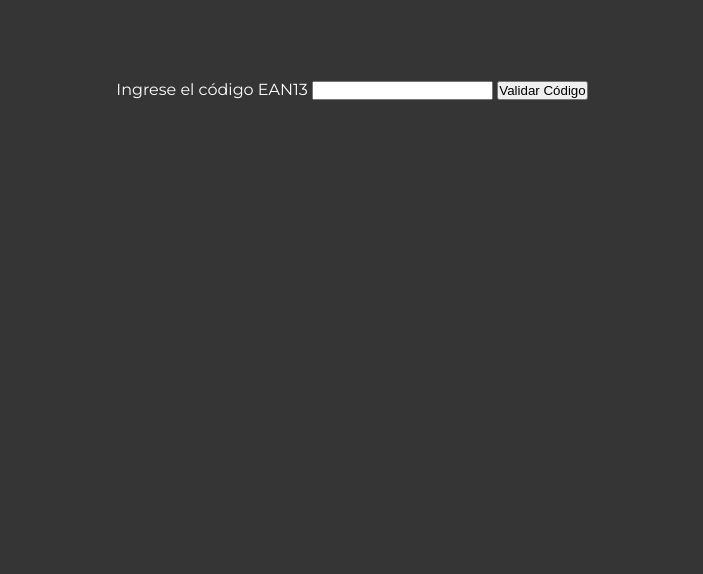
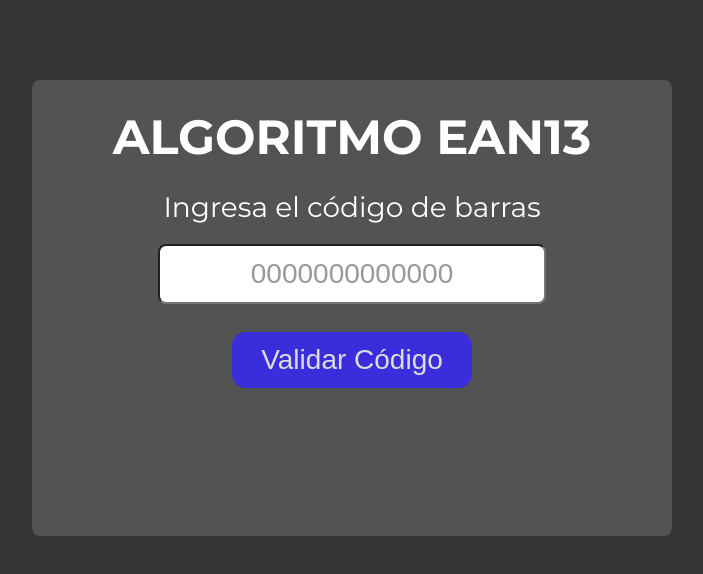
Before and after one commit to KleinSuarez/validate-ean-luhn-algorithm, a plain HTML site: page page/ean.html in a window 1280 px wide. Shown: the whole page, without its empty margins (288-991 px from the left). Drawn offline with Linux system fonts and the light colour scheme.

Commit message:
basic dessing

```diff
--- a/css/ean.css
+++ /dev/null
@@ -1 +0,0 @@
-@import url('./globalStyles.css');
--- /dev/null
+++ b/css/form-validator.css
@@ -0,0 +1,52 @@
+@import url('./globalStyles.css');
+
+
+.form {
+    display: flex;
+    flex-direction: column;
+    font-size: 1.75rem;
+    width: 75%;
+    min-height:400px;
+    margin: 1em auto;
+}
+
+.form input {
+    height: 2em;
+    outline: none;
+    border-radius: 8px;
+    font-size: 1.75rem;
+    color: #333;
+    width: 80%;
+    margin: 0 auto;
+    text-align: center;
+    margin-bottom: 1em;
+}
+
+.form input::placeholder {
+    color: #999;
+}
+
+.container {
+    background-color: #535353;
+    border-radius: 8px;
+    width: 50%;
+}
+
+
+
+.btn-content button {
+    margin-bottom: .3em;
+    width: 50%;
+}
+
+.btn-content button {
+    height:2em;
+}
+
+h4 {
+    margin-bottom: .5em;
+}
+
+p {
+    margin-bottom: .7em;
+}
--- a/css/globalStyles.css
+++ b/css/globalStyles.css
@@ -26,3 +26,25 @@ body {
     width: 90vw;
     margin: 5em auto;
 }
+
+.btn-content button {
+    color: var(--font-color);
+    outline: none;
+    border: none;
+    width: 70%;
+    font-size: 1.75rem;
+    background-color: var(--primary-color);
+    height: 3em;
+    border-radius: 0.5em;
+    font-weight: semi-bold;
+    cursor: pointer;
+    opacity: 0.8;
+}
+
+.btn-content button:hover {
+    opacity: 1;
+}
+
+h4 {
+    font-size: 3rem;
+}
--- a/css/index.css
+++ b/css/index.css
@@ -1,9 +1,4 @@
 @import url('./globalStyles.css');
-
-.container h4 {
-    font-size: 3rem;
-    margin-bottom: 5em;
-}
 
 .algorithm-sections {
     display: flex;
@@ -14,20 +9,6 @@
     width: 100%;
 }
 
-.algorithm-content button {
-    color: var(--font-color);
-    outline: none;
-    border: none;
-    width: 70%;
-    font-size: 1.75rem;
-    background-color: var(--primary-color);
-    height: 3em;
-    border-radius: 0.5em;
-    font-weight: semi-bold;
-    cursor: pointer;
-    opacity: 0.8;
+h4 {
+    margin-bottom: 5em;
 }
-
-.algorithm-content button:hover {
-    opacity: 1;
-}
--- a/css/luhn.css
+++ /dev/null
@@ -1 +0,0 @@
-@import url('./globalStyles.css');
--- a/js/EANThirteen.js
+++ b/js/EANThirteen.js
@@ -14,21 +14,16 @@ window.onload = () => {
 
         let result = document.querySelector('.result');
         if (barCode == 0) result.innerHTML = ''
-        else result.innerHTML = this.verifyEANCode(barCode, originalBarCode);
+        else (barCode.length > EAN_THIRTEEN_LENGTH) ? result.innerHTML = `<label style="color:#991B1B">longitud mayor a la esperada</label>` : result.innerHTML = this.verifyEANCode(barCode, originalBarCode);
     })
 }
 
 function verifyEANCode(barCode, originalBarCode) {
-    console.log(originalBarCode)
     if (barCode.includes(' ')) barCode = removeSpaces(barCode);
     if (barCode.length < 13) barCode = padLeft(barCode);
 
     let checkDigit = barCode.charAt(EAN_THIRTEEN_LENGTH - 1);
     return verifyCheckDigit(checkDigit, barCode) == 'Si' ? `${verifyCheckDigit(checkDigit, barCode)} ${verifyCountry(originalBarCode, countries)}` : `${verifyCheckDigit(checkDigit, barCode)}`;
-}
-
-function removeSpaces(barCode, countries) {
-    return barCode.replace(/ /g, '');
 }
 
 function padLeft(barCode) {
--- a/js/Luhn.js
+++ b/js/Luhn.js
@@ -6,13 +6,13 @@ window.onload = () => {
         event.preventDefault();
         let form = new FormData($form);
         let cardCode = form.get('cardCode');
+        if (cardCode.includes(' ')) cardCode = removeSpaces(cardCode);
 
         let result = document.querySelector('.result');
         if (cardCode == 0) result.innerHTML = ''
-        else result.innerHTML = this.validateCreditCard(cardCode);
+        else (cardCode.length !== CARD_CODE_LENGTH) ? result.innerHTML = `<label style="color:#991B1B">código no válido</label>` : result.innerHTML = this.validateCreditCard(cardCode);
     })
 }
-
 
 function validateCreditCard(cardCode) {
     let sumDigits = 0;
--- a/js/main.js
+++ b/js/main.js
@@ -1,4 +1,3 @@
 function redirectTo(route) {
-    console.log(`${URLBase}page/${route}.html`)
-    window.location.href = `${URLBase}page/${route}.html`;
+    window.location.href = `${devURLBase}page/${route}.html`;
 }
--- a/page/ean.html
+++ b/page/ean.html
@@ -5,19 +5,25 @@
     <meta charset="UTF-8">
     <meta http-equiv="X-UA-Compatible" content="IE=edge">
     <meta name="viewport" content="width=device-width, initial-scale=1.0">
-    <link rel="stylesheet" href="../css/ean.css">
+    <link rel="stylesheet" href="../css/form-validator.css">
     <title>EAN13 Validator</title>
 </head>
 
 <body>
     <div class="container">
-        <form action="" class="ean-form">
-            <label for="barCode">Ingrese el código EAN13</label>
-            <input pattern="[0-9 ]+" type="text" id="barCode" name="barCode" class="barCode" autocomplete="off" minlength="1">
-            <button class="validateButton" type="submit">Validar Código</button>
+        <form action="" class="ean-form form">
+            <h4>ALGORITMO EAN13</h4>
+            <p>Ingresa el código de barras </p>
+            <input pattern="[0-9 ]+" type="text" id="barCode" name="barCode" class="barCode" autocomplete="off"
+                minlength="1" placeholder="0000000000000">
+            <div class="btn-content">
+                <button class="validateButton" type="submit">Validar Código</button>
+            </div>
+            <div class="result"></div>
         </form>
+
     </div>
-    <div class="result"></div>
+    <script src="../util/validate.js"></script>
     <script type="text/javascript" src="../util/countries.js"></script>
     <script type="text/javascript" src="../js/EANThirteen.js"></script>
 </body>
--- a/util/validate.js
+++ b/util/validate.js
@@ -0,0 +1,3 @@
+function removeSpaces(barCode, countries) {
+    return barCode.replace(/ /g, '');
+}
```
Also changed, not shown: index.html (+2 -2 lines), page/luhn.html (+10 -6 lines).
